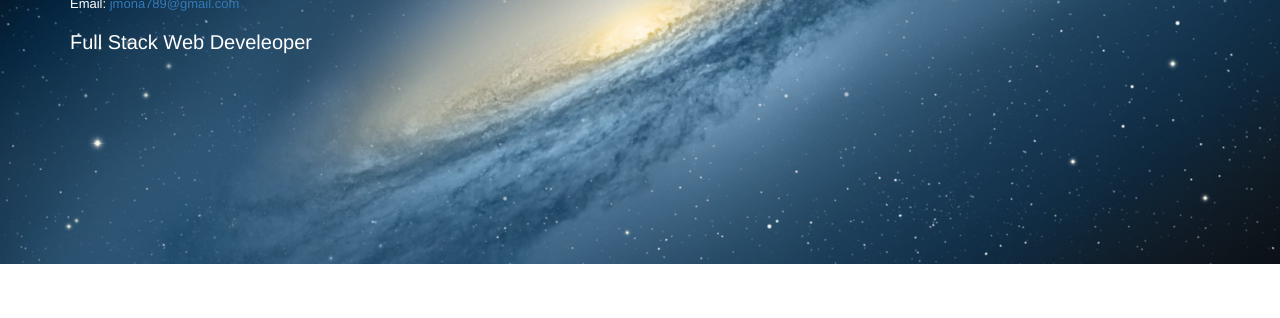
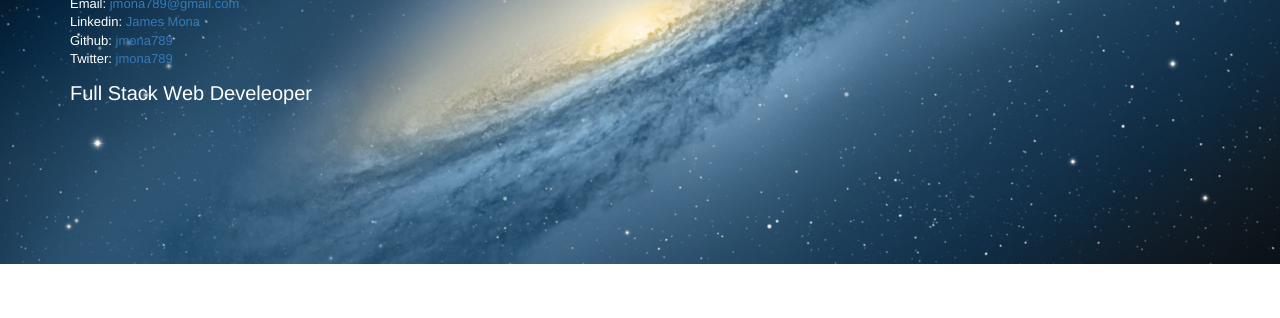
Before and after one commit to jmona789/portfolio2.0, a website: page public/views/index.html in a window 1280 px wide. Shown: the part 336-654 px from the top of the page. Drawn offline with nearby package versions, Linux system fonts and the light colour scheme; some packages are replaced by stand-ins of ours; no server answers; a script that the page names is missing.

Commit message:
added linkedin github and twitter links

```diff
--- a/public/css/home/home.css
+++ b/public/css/home/home.css
@@ -65,8 +65,13 @@
   color: #fff;
 }
 
-#contact{
-  font-size:13px;
+.contact{
+  font-size:13px !important;
+  margin-bottom: 0px !important;
+}
+
+.lastLink{
+  margin-bottom: 10px !important;
 }
 
 span{
--- a/public/views/home.html
+++ b/public/views/home.html
@@ -4,9 +4,11 @@
     <div class="container">
       <img class="profilePic" src="/images/home/profilePic.png">
       <h1>Jimmy Mona</h1>
-      <p id="contact">Email: <a href="mailto:jmona789@gmail.com">jmona789@gmail.com</a></span></p>
+      <p class="contact">Email: <a href="mailto:jmona789@gmail.com">jmona789@gmail.com</a></p>
+      <p class="contact">Linkedin: <a href="https://www.linkedin.com/in/jamesmona" target="_blank">James Mona</a></p>
+      <p class="contact">Github: <a href="https://github.com/jmona789" target="_blank">jmona789</a></p>
+      <p class="contact lastLink">Twitter: <a href="https://twitter.com/jmona789" target="_blank">jmona789</a></p>
       <p>Full Stack Web Develeoper</p>
-
     </div>
   </div>
   <a name="aboutMe"></a>
@@ -37,7 +39,7 @@
           </div>
           <div class="col-md-4">
             <div class="thumbnail">
-              <a ui-sref="tweet" target="_blank">
+              <a ui-sref="tweet">
                 <img src="/images/home/tweetThisArticleThumbnail.png" />
               </a>
               <p>A site demostrating a script I wrote that allows a reader to Tweet a quote from an article along with a link to the article. <a href="https://github.com/jmona789/Tweet-This-Article" target="_blank">Github repo for this project</a></p>
@@ -45,7 +47,7 @@
           </div>
           <div class="col-md-4">
             <div class="thumbnail">
-            <a ui-sref="rps" target="_blank">
+            <a ui-sref="rps">
               <img src="/images/home/rpsThumbnail.png" />
             </a>
             <p>A simple website I developed as a project for Rugters Coding Bootcamp with a rock paper scissors game. <a href="https://github.com/jmona789/Rock-Paper-Scissors" target="_blank">Github repo for this project</a></p>
```
